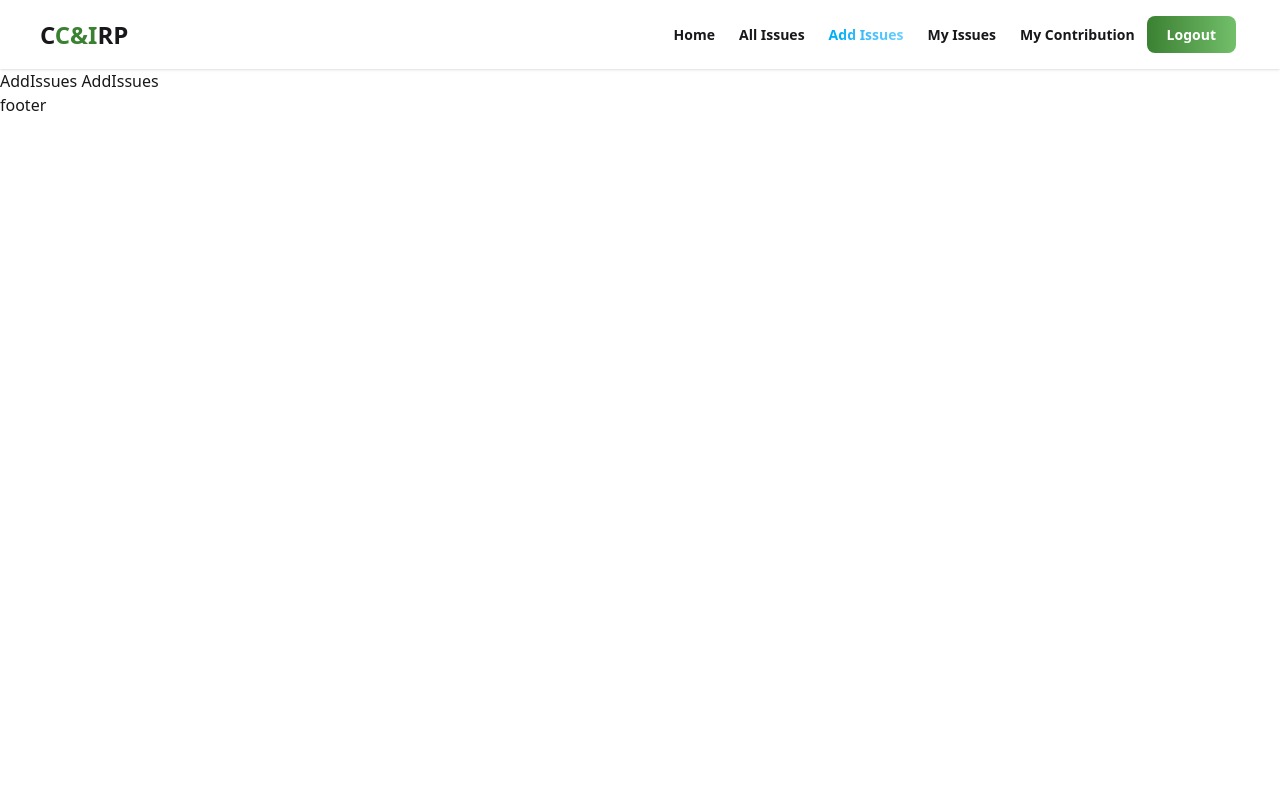
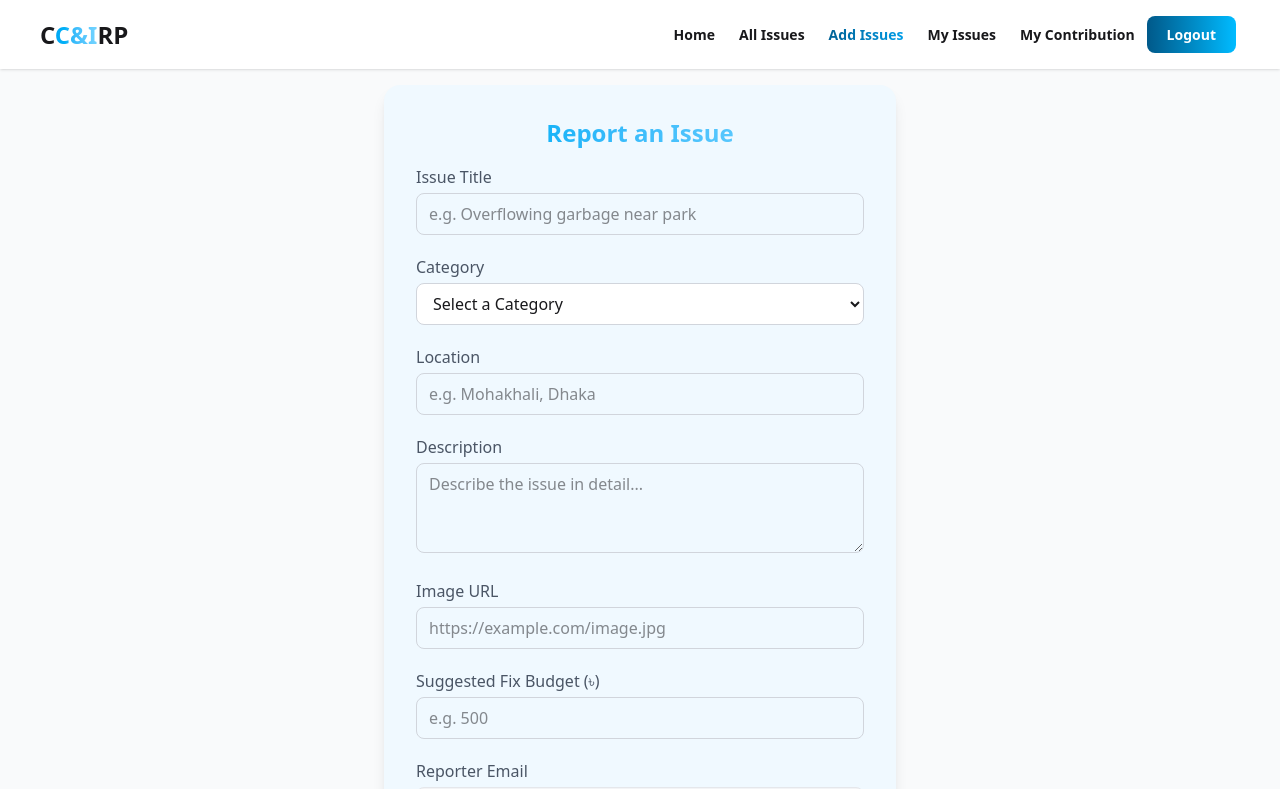
Before and after one commit to sourovmoy/community-cleanliness-client, a React (Vite) app: page /add-issues in a window 1280 px wide. Shown: the top 789 px of the page. Built offline with nearby package versions, Linux system fonts and the light colour scheme; no server answers; sample sign-in values are in the browser's storage.

Commit message:
add motion for add issue page create add issue page

```diff
--- a/package.json
+++ b/package.json
@@ -13,6 +13,7 @@
     "@tailwindcss/vite": "^4.1.17",
     "axios": "^1.13.2",
     "firebase": "^12.5.0",
+    "motion": "^12.23.24",
     "react": "^19.1.1",
     "react-dom": "^19.1.1",
     "react-icons": "^5.5.0",
--- a/src/Components/Header/Navbar.jsx
+++ b/src/Components/Header/Navbar.jsx
@@ -60,7 +60,7 @@ const Navbar = () => {
             </ul>
           </div>
           <p className="text-xl sm:text-2xl font-bold">
-            C<span className="text-primary">C&I</span>RP
+            C<span className="heading-primary">C&I</span>RP
           </p>
         </div>
         <div className="navbar-end sm:navbar-center  hidden lg:flex">
@@ -86,7 +86,7 @@ const Navbar = () => {
         </div>
         <div className="navbar-end sm:hidden">
           {loader ? (
-            <span className="loading loading-spinner loading-md"></span>
+            <span className="loading loading-spinner  loading-md"></span>
           ) : user ? (
             <Link onClick={handelSignOut} className="btn-primary">
               Logout
--- /dev/null
+++ b/src/Components/IssueCard/IssueCard.jsx
@@ -0,0 +1,49 @@
+import React from "react";
+
+const IssueCard = ({ issue }) => {
+  return (
+    <div>
+      <div className="text-base-200 bg-gradient-to-r from-sky-900 to-sky-600 rounded-2xl shadow-lg overflow-hidden transform hover:-translate-y-2 hover:shadow-2xl transition-all duration-300 h-auto md:h-[65vh]">
+        <div className="relative">
+          <img
+            src={issue.image}
+            alt={issue.title}
+            className="w-full h-56 object-cover"
+          />
+          <span className="absolute top-3 left-3 bg-sky-300  text-xs font-semibold px-3 py-1 rounded-full">
+            {issue.category}
+          </span>
+        </div>
+
+        <div className="p-5">
+          <p className="text-sm text-gray-500 dark:text-gray-300 mb-2 line-clamp-2">
+            {issue.description}
+          </p>
+          {issue.status && (
+            <div className="badge badge-soft bg-sky-100 text-sky-800 font-bold">
+              primary
+              {issue.status}
+            </div>
+          )}
+
+          <div className="flex items-center justify-between mt-3">
+            <div className="flex items-center text-yellow-500">
+              <span className="ml-1 text-sm font-medium text-gray-600 dark:text-gray-200">
+                {issue.location}
+              </span>
+            </div>
+            <span className="font-semibold">${issue.amount}</span>
+          </div>
+
+          <div className="flex items-center justify-between mt-4">
+            <button className="flex items-center gap-2 bg-sky-600 text-white text-sm font-semibold px-4 py-2 rounded-xl hover:bg-sky-700 transition-all duration-200">
+              See Details
+            </button>
+          </div>
+        </div>
+      </div>
+    </div>
+  );
+};
+
+export default IssueCard;
--- a/src/Pages/AddIssues.jsx
+++ b/src/Pages/AddIssues.jsx
@@ -1,7 +1,172 @@
 import React from "react";
+import useAuth from "../Hooks/useAuth";
+import useAxiosInstance from "../Hooks/useAxiosInstance";
+import Swal from "sweetalert2";
+import { useNavigate } from "react-router";
+import * as motion from "motion/react-client";
 
 const AddIssues = () => {
-  return <div>AddIssues AddIssues</div>;
+  const { user } = useAuth();
+  const navigate = useNavigate();
+  const axiosInstance = useAxiosInstance();
+  const handleSubmit = (e) => {
+    e.preventDefault();
+
+    const title = e.target.title.value;
+    const category = e.target.category.value;
+    const location = e.target.location.value;
+    const description = e.target.description.value;
+    const image = e.target.image.value;
+    const amount = Number(e.target.amount.value);
+    const status = "ongoing";
+    const date = new Date().toISOString();
+    const email = e.target.email.value;
+
+    const newIssue = {
+      title,
+      category,
+      location,
+      description,
+      image,
+      amount,
+      status,
+      date,
+      email,
+    };
+
+    axiosInstance.post("/issues", newIssue).then(() => {
+      Swal.fire({
+        title: "Do you want to submit this issue?",
+        showDenyButton: true,
+        showCancelButton: true,
+        confirmButtonText: "Submit",
+        denyButtonText: `Cancel`,
+      }).then((result) => {
+        if (result.isConfirmed) {
+          Swal.fire("Issue Reported Successfully!", "", "success");
+          e.target.reset();
+          navigate("/my-issues"); // Redirect user after success
+        } else if (result.isDenied) {
+          Swal.fire("Submission canceled", "", "info");
+        }
+      });
+    });
+  };
+
+  return (
+    <div>
+      <motion.div
+        initial={{ opacity: 0, y: 80 }}
+        whileInView={{ opacity: 1, y: 0 }}
+        transition={{
+          duration: 1,
+          ease: "easeOut",
+        }}
+        viewport={{ once: true }}
+      >
+        <div className="flex justify-center items-center min-h-screen bg-gray-50 p-4">
+          <form
+            onSubmit={handleSubmit}
+            className="w-full max-w-lg bg-sky-50 shadow-lg rounded-2xl p-8 space-y-5"
+          >
+            <h2 className="text-2xl font-semibold heading-primary mb-4 text-center">
+              Report an Issue
+            </h2>
+
+            <div>
+              <label className="block text-gray-600 mb-1">Issue Title</label>
+              <input
+                type="text"
+                name="title"
+                placeholder="e.g. Overflowing garbage near park"
+                className="w-full border border-gray-300 rounded-lg px-3 py-2 focus:outline-none focus:ring-2 focus:ring-sky-500"
+                required
+              />
+            </div>
+
+            <div>
+              <label className="block text-gray-600 mb-1">Category</label>
+              <select
+                name="category"
+                className="w-full border border-gray-300 rounded-lg px-3 py-2 bg-white focus:outline-none focus:ring-2 focus:ring-green-500"
+                required
+              >
+                <option value="">Select a Category</option>
+                <option value="Garbage">Garbage</option>
+                <option value="Broken Footpath">Broken Footpath</option>
+                <option value="Illegal Dumping">Illegal Dumping</option>
+                <option value="Waterlogging">Waterlogging</option>
+              </select>
+            </div>
+
+            <div>
+              <label className="block text-gray-600 mb-1">Location</label>
+              <input
+                type="text"
+                name="location"
+                placeholder="e.g. Mohakhali, Dhaka"
+                className="w-full border border-gray-300 rounded-lg px-3 py-2 focus:outline-none focus:ring-2 focus:ring-sky-500"
+                required
+              />
+            </div>
+
+            <div>
+              <label className="block text-gray-600 mb-1">Description</label>
+              <textarea
+                name="description"
+                placeholder="Describe the issue in detail..."
+                rows="3"
+                className="w-full border border-gray-300 rounded-lg px-3 py-2 focus:outline-none focus:ring-2 focus:ring-sky-500"
+                required
+              ></textarea>
+            </div>
+
+            <div>
+              <label className="block text-gray-600 mb-1">Image URL</label>
+              <input
+                type="url"
+                name="image"
+                placeholder="https://example.com/image.jpg"
+                className="w-full border border-gray-300 rounded-lg px-3 py-2 focus:outline-none focus:ring-2 focus:ring-sky-500"
+                required
+              />
+            </div>
+
+            <div>
+              <label className="block text-gray-600 mb-1">
+                Suggested Fix Budget (৳)
+              </label>
+              <input
+                type="number"
+                name="amount"
+                placeholder="e.g. 500"
+                className="w-full border border-gray-300 rounded-lg px-3 py-2 focus:outline-none focus:ring-2 focus:ring-sky-500"
+                required
+              />
+            </div>
+
+            <div>
+              <label className="block text-gray-600 mb-1">Reporter Email</label>
+              <input
+                type="email"
+                name="email"
+                value={user?.email}
+                readOnly
+                className="w-full border border-gray-200 rounded-lg px-3 py-2 bg-gray-100 cursor-not-allowed"
+              />
+            </div>
+
+            <button
+              type="submit"
+              className="w-full btn-primary hover:scale-105 text-white font-semibold py-2.5 rounded-lg transition-all"
+            >
+              Submit Issue
+            </button>
+          </form>
+        </div>
+      </motion.div>
+    </div>
+  );
 };
 
 export default AddIssues;
--- a/src/Pages/AllIssues.jsx
+++ b/src/Pages/AllIssues.jsx
@@ -1,6 +1,8 @@
 import React, { useEffect, useState } from "react";
 import useAxiosInstance from "../Hooks/useAxiosInstance";
 import { Atom } from "react-loading-indicators";
+import * as motion from "motion/react-client";
+import IssueCard from "../Components/IssueCard/IssueCard";
 
 const AllIssues = () => {
   const axiosInstance = useAxiosInstance();
@@ -21,17 +23,38 @@ const AllIssues = () => {
 
   if (loading) {
     return (
-      <div className="flex justify-center">
-        <Atom color="#32cd32" size="medium" text="" textColor="" />
+      <div className="flex justify-center items-center min-h-screen">
+        <Atom color="#0EA5E9" size="medium" text="" textColor="" />
       </div>
     );
   }
   return (
     <div>
-      <h1 className="text-center text-3xl font-semibold mt-5 sm:mt-10">
-        All <span className="heading-primary">Issues</span>:{issues.length}
+      <h1 className="text-center text-3xl font-bold mt-5 sm:mt-10">
+        All <span className="heading-primary ">Issues</span>: {issues.length}
       </h1>
-
+      <div className="grid grid-cols-1 sm:grid-cols-2 md:grid-cols-3 gap-4 sm:gap-8 mt-5 sm:mt-14">
+        {issues ? (
+          issues.map((issue) => (
+            <motion.div
+              key={issue._id}
+              initial={{ opacity: 0, y: 80 }}
+              whileInView={{ opacity: 1, y: 0 }}
+              transition={{
+                duration: 1,
+                ease: "easeOut",
+              }}
+              viewport={{ once: true }}
+            >
+              <IssueCard issue={issue}></IssueCard>
+            </motion.div>
+          ))
+        ) : (
+          <div className="text-4xl flex justify-center">
+            <h1>No Issue Found</h1>
+          </div>
+        )}
+      </div>
     </div>
   );
 };
--- a/src/PrivetRouter/PrivetRouter.jsx
+++ b/src/PrivetRouter/PrivetRouter.jsx
@@ -9,7 +9,7 @@ const PrivetRouter = ({ children }) => {
   if (loader) {
     return (
       <div className="flex justify-center items-center min-h-screen">
-        <Atom color="#32cd32" size="medium" text="" textColor="" />
+        <Atom color="#0EA5E9" size="medium" text="" textColor="" />
       </div>
     );
   }
--- a/src/index.css
+++ b/src/index.css
@@ -10,12 +10,12 @@
   --color-secondary: teal;
 }
 .btn-primary {
-  @apply bg-linear-to-r from-[#3b8132] to-[#72bf6a] text-white font-semibold px-2 sm:px-5 py-2 rounded-lg transition-transform duration-200 hover:scale-105;
+  @apply bg-gradient-to-r from-sky-800 to-sky-400 text-white font-semibold px-2 sm:px-5 py-2 rounded-lg transition-transform duration-200 hover:scale-105;
 }
 
 .heading-primary {
   @apply text-transparent bg-clip-text bg-gradient-to-r from-sky-500 to-sky-300;
 }
 a.active {
-  @apply text-transparent bg-clip-text bg-gradient-to-r from-sky-500 to-sky-300;
+  @apply text-transparent bg-clip-text bg-gradient-to-r from-sky-800 to-sky-500;
 }
```
Also changed, not shown: src/Pages/Login.jsx (+12 -7 lines), src/Pages/Register.jsx (+7 -5 lines), 1 other file (tests, documents, lock files or other folders).
